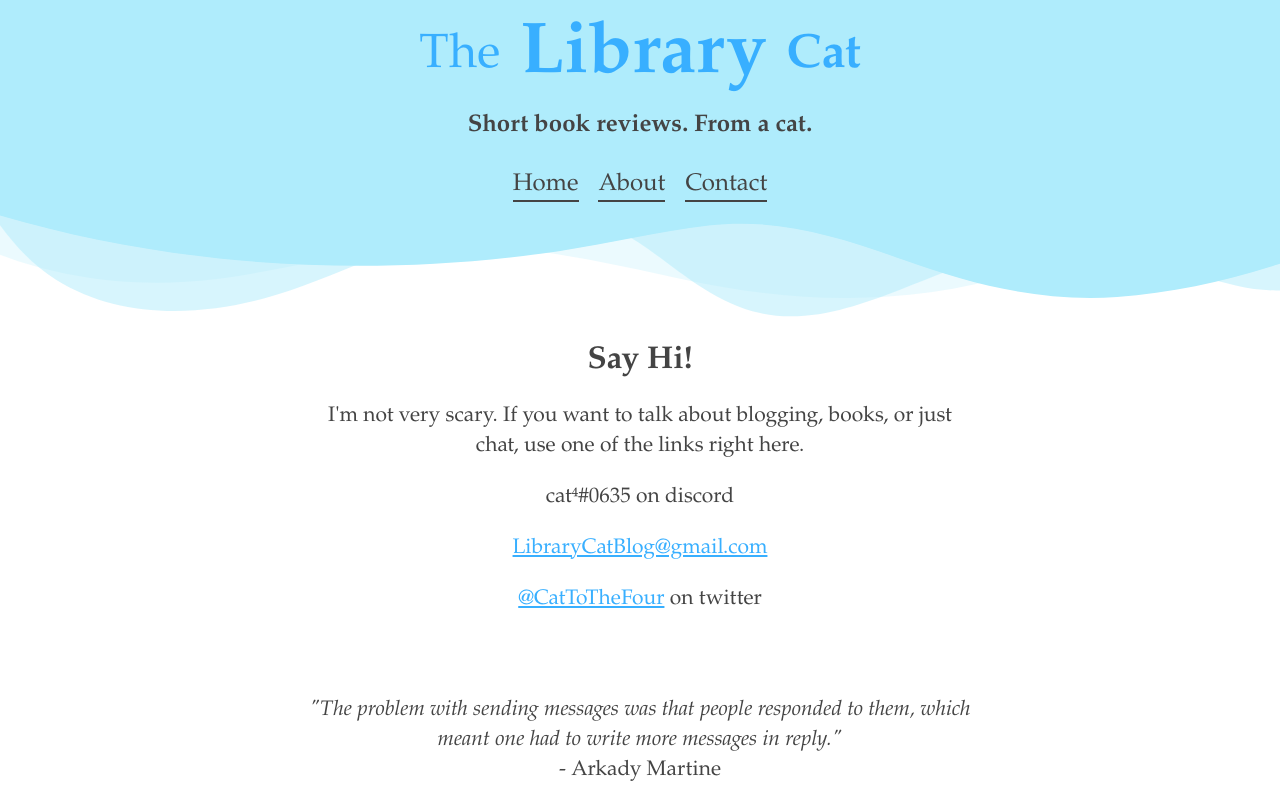
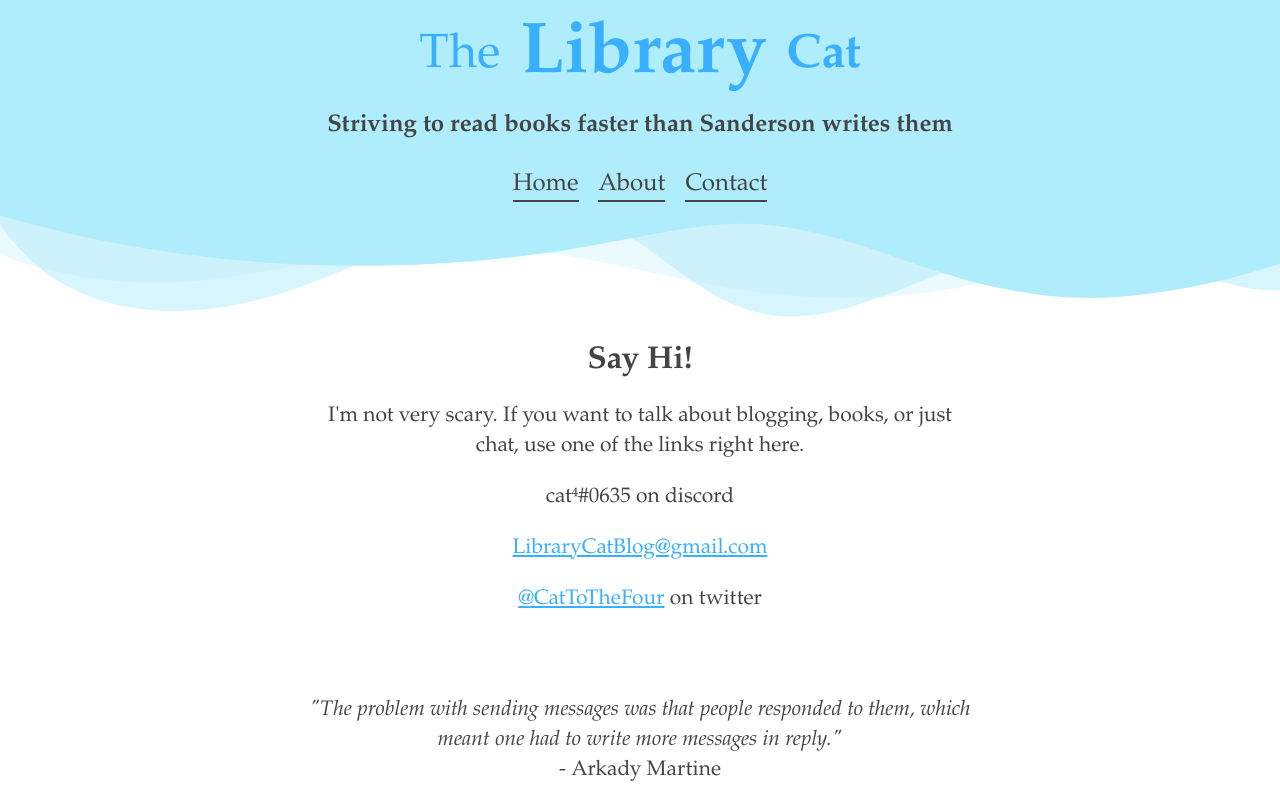
Before and after one commit to michaelevy/the-library-cat, a Next.js app: page /contact in a window 1280 px wide. Shown: the top 800 px of the page. Built offline with nearby package versions, Linux system fonts and the light colour scheme.

Commit message:
random subtitle

```diff
--- a/components/Header.js
+++ b/components/Header.js
@@ -1,4 +1,12 @@
 import Link from "next/link";
+
+let subtitles = [
+  "So many books, so little time",
+  "An endless search for the end of the to-read pile",
+  "Striving to read books faster than Sanderson writes them",
+];
+let subtitle = subtitles[Math.floor(Math.random() * subtitles.length)];
+
 /**
  * Header of each page
  */
@@ -15,7 +23,7 @@ export default function Header() {
         </Link>
       </h1>
 
-      <h2>Short book reviews. From a cat.</h2>
+      <h2>{subtitle}</h2>
 
       <style jsx>{`
         --text-ratio: 1;
```
